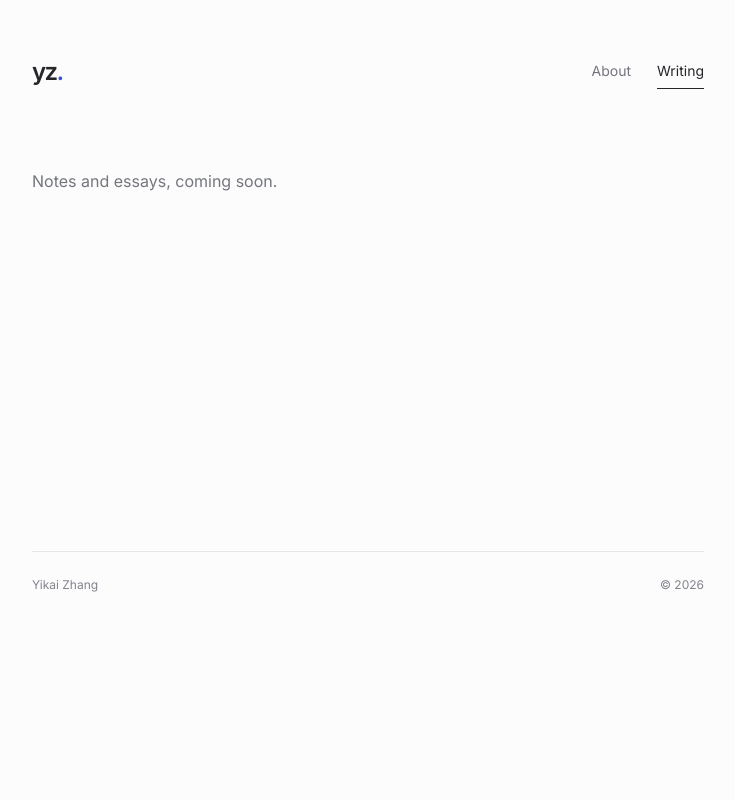
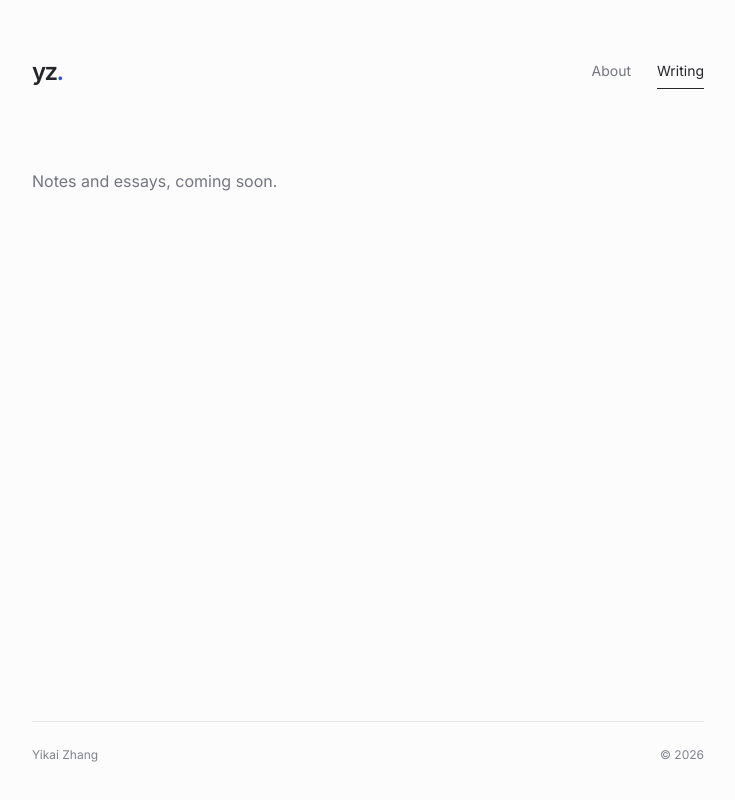
Before and after one commit to Arist12/arist12.github.io, an Astro site: page /writing in a window 1280 px wide. Shown: the whole page, without its empty margins (272-1007 px from the left). Built offline with nearby package versions, Linux system fonts and the light colour scheme; Astro itself is replaced by a stand-in of ours.

Commit message:
Align short-page footers to the viewport bottom

```diff
--- a/src/styles/global.css
+++ b/src/styles/global.css
@@ -51,6 +51,17 @@ p {
 .site-shell {
   width: min(100% - 64px, 672px);
   margin-inline: auto;
+  min-height: 100vh;
+  min-height: 100svh;
+  display: flex;
+  flex-direction: column;
+}
+.site-shell > main {
+  flex: 1 0 auto;
+}
+.site-shell > .site-header,
+.site-shell > .site-footer {
+  flex-shrink: 0;
 }
 .site-header {
   height: 143px;
```
